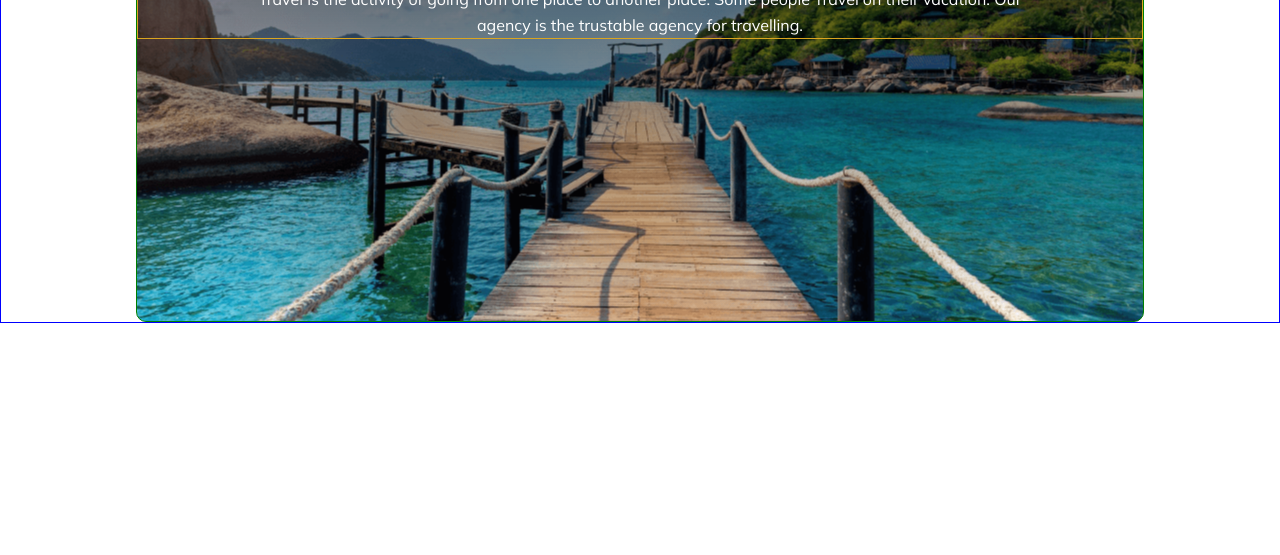
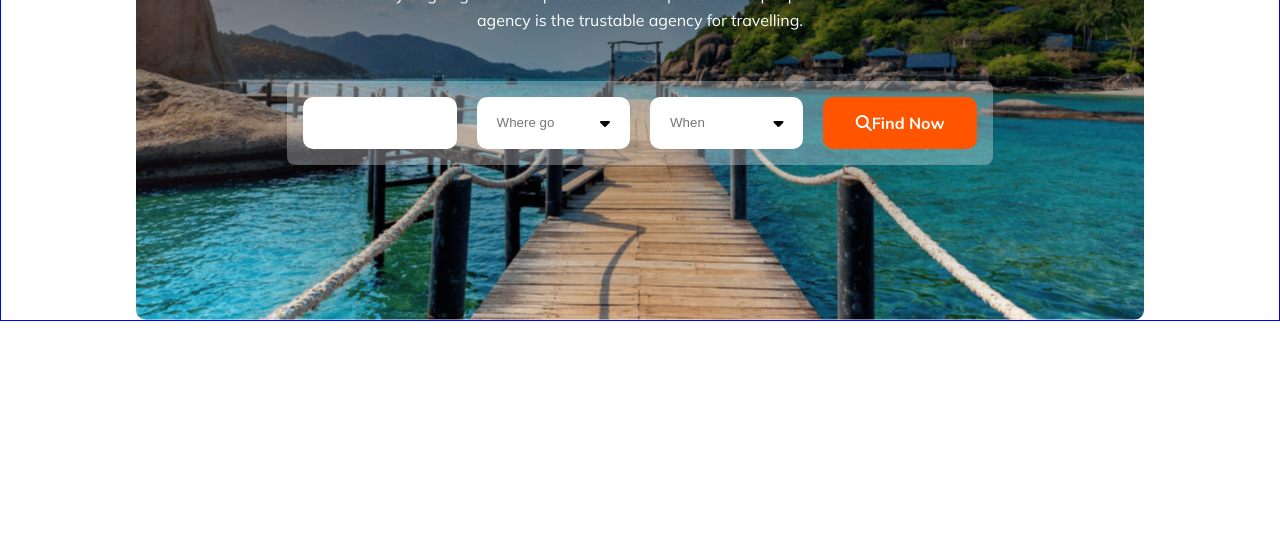
Before and after one commit to Developersobuj/travel_trust, a plain HTML site: page index.html in a window 1280 px wide. Shown: the part 245-800 px from the top of the page. Drawn offline with Linux system fonts and the light colour scheme.

Commit message:
banner section design done

```diff
--- a/index.html
+++ b/index.html
@@ -6,6 +6,10 @@
     <meta name="viewport" content="width=device-width, initial-scale=1.0">
     <!-- css link -->
     <link rel="stylesheet" href="styles/style.css">
+    <!-- fontawesome link -->
+    <link rel="stylesheet" href="https://cdnjs.cloudflare.com/ajax/libs/font-awesome/6.5.1/css/all.min.css"
+        integrity="sha512-DTOQO9RWCH3ppGqcWaEA1BIZOC6xxalwEsw9c2QQeAIftl+Vegovlnee1c9QX4TctnWMn13TZye+giMm8e2LwA=="
+        crossorigin="anonymous" referrerpolicy="no-referrer" />
     <title>Travel Trust</title>
 </head>
 
@@ -36,7 +40,26 @@
             <p>Travel is the activity of going from one place to another place. Some people Travel on their
                 vacation.
                 Our agency is the trustable agency for travelling.</p>
+            <div class="inputDiv">
+                <div>
+                    <input type="text" text="">
+
+                </div>
+                <div>
+                    <input type="text" text="" placeholder="Where go">
+                    <span><i class="fa-solid fa-caret-down"></i></span>
+                </div>
+                <div>
+                    <input type="text" text="" placeholder="When">
+                    <span><i class="fa-solid fa-caret-down"></i></span>
+                </div>
+                <div id="find_btn">
+                    <a href=""><i class="fa-solid fa-magnifying-glass"></i>Find Now</a>
+
+                </div>
+            </div>
         </div>
+
     </main>
     <footer>
 
--- a/styles/style.css
+++ b/styles/style.css
@@ -29,13 +29,13 @@ a {
 
 /* header section styles start */
 header {
-    border: 1px solid tomato;
+    /* border: 1px solid tomato; */
 }
 
 .container>nav {
     display: flex;
     align-items: center;
-    border: 1px solid brown;
+    /* border: 1px solid brown; */
 }
 
 
@@ -58,7 +58,7 @@ header {
     justify-content: space-between;
     align-items: center;
 
-    border: 1px solid blue;
+    /* border: 1px solid blue; */
 }
 
 .menu>ul li {
@@ -81,7 +81,7 @@ header {
 .banner {
     width: 100%;
     height: 500px;
-    border: 1px solid green;
+    /* border: 1px solid green; */
     background: url('../Images/Group\ 13\ \(1\)\ \(1\).png'), linear-gradient(180deg, rgba(19, 19, 24, 0.80) 0%, rgba(19, 19, 24, 0.00) 100%);
     ;
     background-blend-mode: multiply;
@@ -96,7 +96,7 @@ header {
     color: #fff;
     font-weight: 800;
     padding-top: 8%;
-    border: 1px solid green;
+    /* border: 1px solid green; */
 }
 
 .visible {
@@ -107,8 +107,59 @@ header {
     padding: 0% 10%;
     text-align: center;
     color: #ffff;
-    border: 1px solid goldenrod;
+    /* border: 1px solid goldenrod; */
     line-height: 26px;
+}
+
+.inputDiv {
+    display: flex;
+    margin: 0% 15%;
+    /* border: 1px solid white; */
+    gap: 20px;
+    padding: 16px;
+    border-radius: 8px;
+    background: rgba(255, 255, 255, 0.30);
+    margin-top: 48px;
+}
+
+.inputDiv>div {
+    height: 52px;
+    background-color: #fff;
+    width: 174px;
+    display: flex;
+    align-items: center;
+    justify-content: space-between;
+    /* border: 1px solid red; */
+    border-radius: 10px;
+    padding: 0px 20px;
+}
+
+.inputDiv>div input {
+    width: 90%;
+    border: none;
+}
+
+.inputDiv>div input:focus {
+    outline: none;
+}
+
+.inputDiv>div a {
+    font-size: 1rem;
+    font-weight: 700;
+    color: #fff;
+}
+
+#find_btn {
+    background-color: #FF5400;
+}
+
+#find_btn {
+    display: flex;
+    justify-content: center;
+    align-items: center;
+    /* border: 2px solid gray; */
+    background-color: #FF5400;
+
 }
 
 
@@ -132,7 +183,7 @@ header {
     .container>nav .logo,
     .container>nav .menu {
         width: 100%;
-        border: 1px solid green;
+
     }
 
     .container>nav .menu ul {
@@ -152,7 +203,15 @@ header {
     }
 
     .banner>h1 {
-        font-size: 1.4rem;
+        font-size: 2rem;
     }
 
+    .inputDiv {
+        flex-direction: column;
+        margin: 0% 5%;
+    }
+
+    .inputDiv>div {
+        width: 100%;
+    }
 }
```
